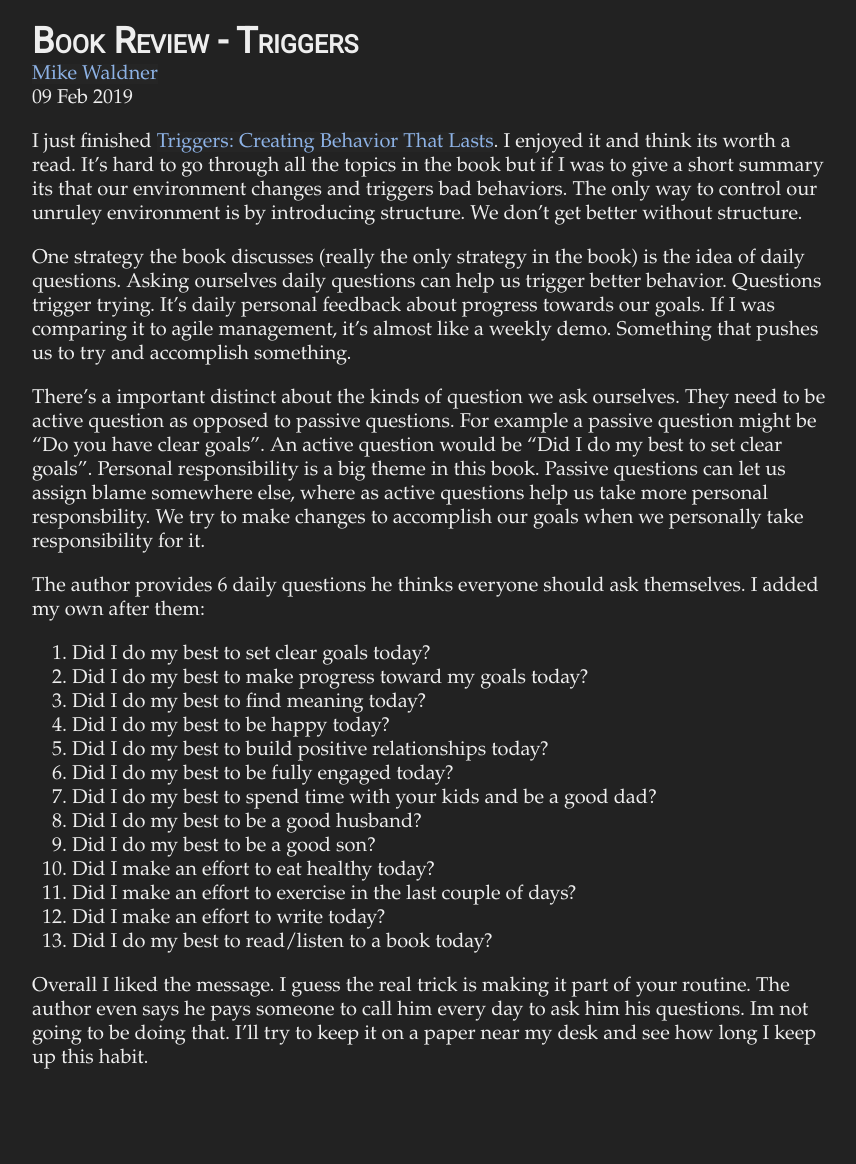
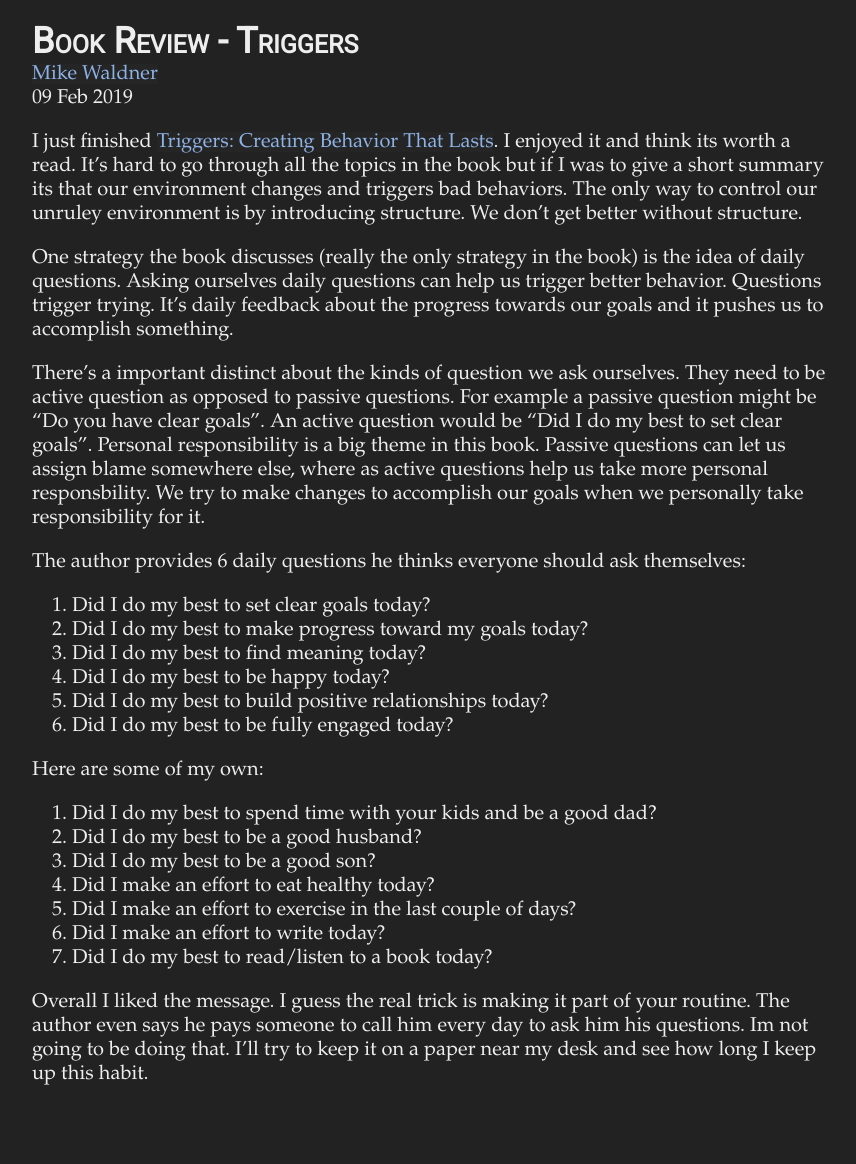
Before and after one commit to mawaldne/mawaldne.github.io, a Jekyll site: the page built from _posts/2019-02-08-triggers.markdown, in a window 1280 px wide. Shown: the whole page, without its empty margins (208-1064 px from the left). Built offline with Jekyll 4.4.1, drawn with Linux system fonts in a browser that asks for light colours; some web fonts are replaced.

Commit message:
Corrections

```diff
--- a/_posts/2019-02-08-triggers.markdown
+++ b/_posts/2019-02-08-triggers.markdown
@@ -11,8 +11,7 @@
 
 One strategy the book discusses (really the only strategy in the book) is the idea of daily questions.
 Asking ourselves daily questions can help us trigger better behavior. Questions trigger trying.
-It's daily personal feedback about progress towards our goals. If I was comparing it to agile
-management, it's almost like a weekly demo. Something that pushes us to try and accomplish something.
+It's daily feedback about the progress towards our goals and it pushes us to accomplish something.
 
 There's a important distinct about the kinds of question we ask ourselves. They need to be active question
 as opposed to passive questions. For example a passive question might be "Do you have clear goals". An active
@@ -20,7 +19,7 @@
 Passive questions can let us assign blame somewhere else, where as active questions help us take more personal responsbility.
 We try to make changes to accomplish our goals when we personally take responsibility for it.
 
-The author provides 6 daily questions he thinks everyone should ask themselves. I added my own after them:
+The author provides 6 daily questions he thinks everyone should ask themselves:
 
 1. Did I do my best to set clear goals today?
 2. Did I do my best to make progress toward my goals today?
@@ -28,6 +27,9 @@
 4. Did I do my best to be happy today?
 5. Did I do my best to build positive relationships today?
 6. Did I do my best to be fully engaged today?
+
+Here are some of my own:
+
 7. Did I do my best to spend time with your kids and be a good dad?
 8. Did I do my best to be a good husband?
 9. Did I do my best to be a good son?
```
